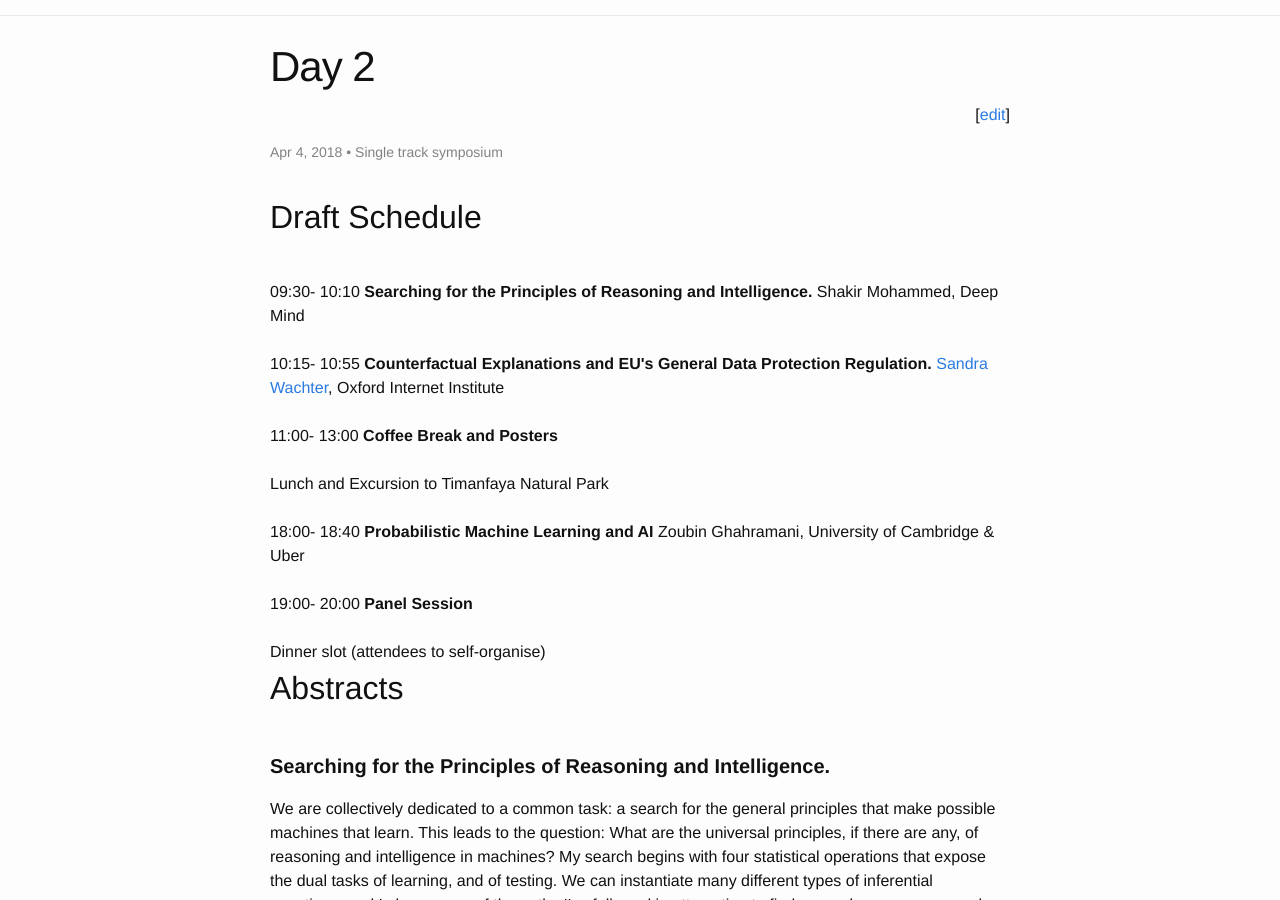
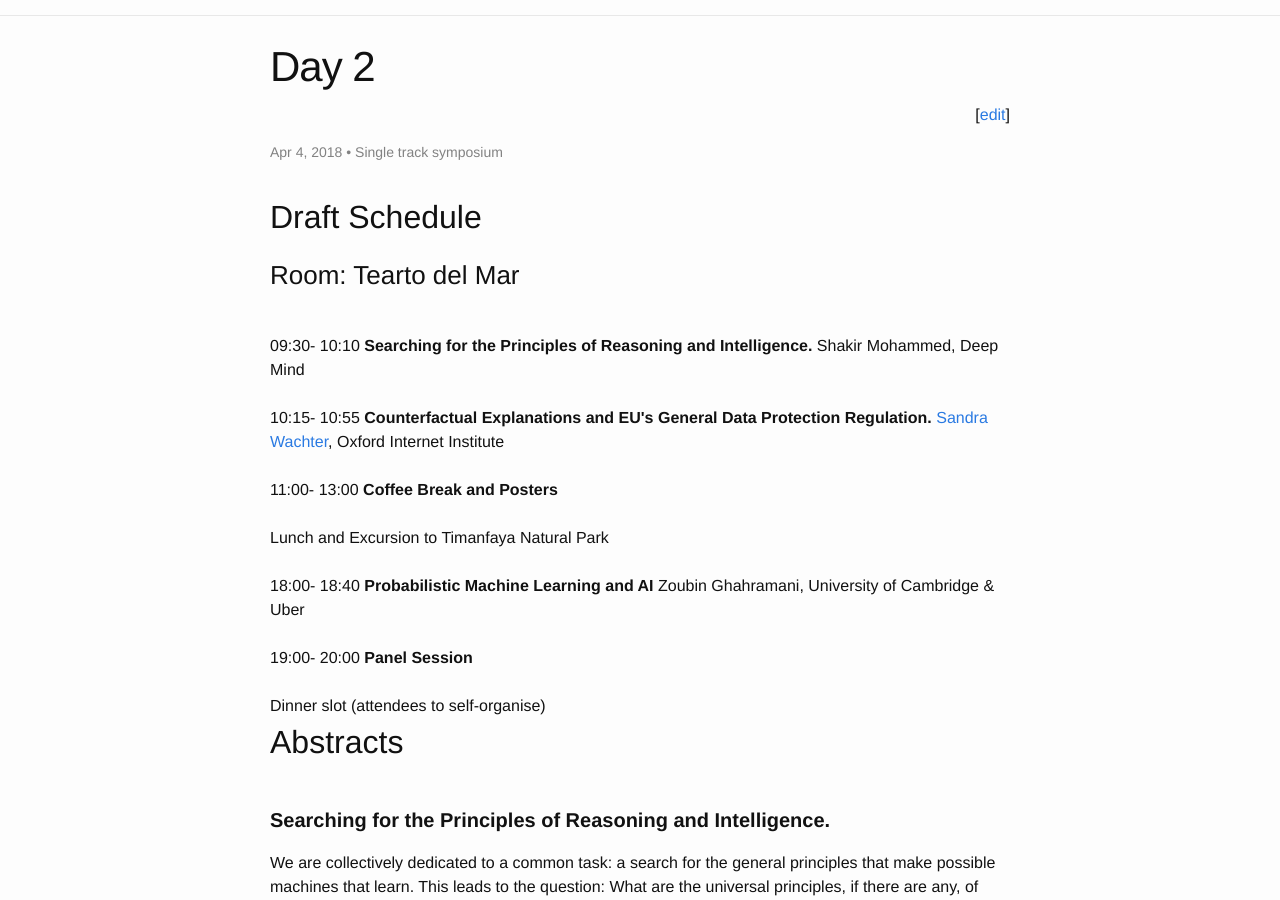
Before and after one commit to dalimeeting/dalimeeting.github.io, a Jekyll site: the page built from _posts/2018-04-04-day-2.md, in a window 1280 px wide and 900 px high, scrolled down 448 px. Built offline with Jekyll 4.4.1, drawn with Linux system fonts in a browser that asks for light colours.

Commit message:
Update 2018-04-04-day-2.md

```diff
--- a/_posts/2018-04-04-day-2.md
+++ b/_posts/2018-04-04-day-2.md
@@ -2,7 +2,7 @@
 title:  "Day 2"
 tagline: Single track symposium
 layout: singletrack
-room:
+room: "Tearto del Mar"
 show_abstracts: true
 talks:
 - title: "Searching for the Principles of Reasoning and Intelligence."
```
